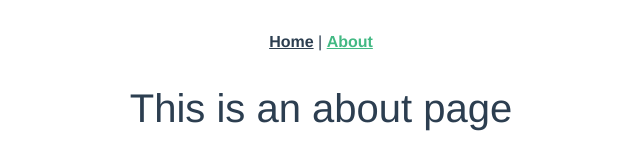
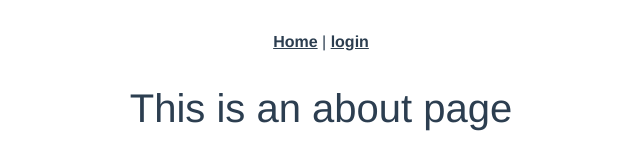
Before and after one commit to weiweilee826/vue2022, a Vue app: page /about in a window 1280 px wide. Shown: the top 160 px of the page, without its empty margins (319-959 px from the left). Built offline with nearby package versions, Linux system fonts and the light colour scheme.

Commit message:
設定環境變數

```diff
--- a/src/App.vue
+++ b/src/App.vue
@@ -1,10 +1,22 @@
 <template>
   <nav>
     <router-link to="/">Home</router-link> |
-    <router-link to="/about">About</router-link>
+    <router-link to="/login">login</router-link>
   </nav>
   <router-view/>
 </template>
+<script>
+export default {
+  name:'App',
+  created(){
+    // const api = `${process.env.VUE_APP_API}/api/${process.env.CUSTOM_PATH}/products`;
+    // const api = `${process.env.VUE_APP_API}/api/weiwei2022/products`;
+    //   this.$http.get(api).then((response) => {
+    //     console.log(response.data);
+    //   });
+  }
+}
+</script>
 
 <style>
 #app {
```
Also changed, not shown: 1 other file (tests, documents, lock files or other folders).
